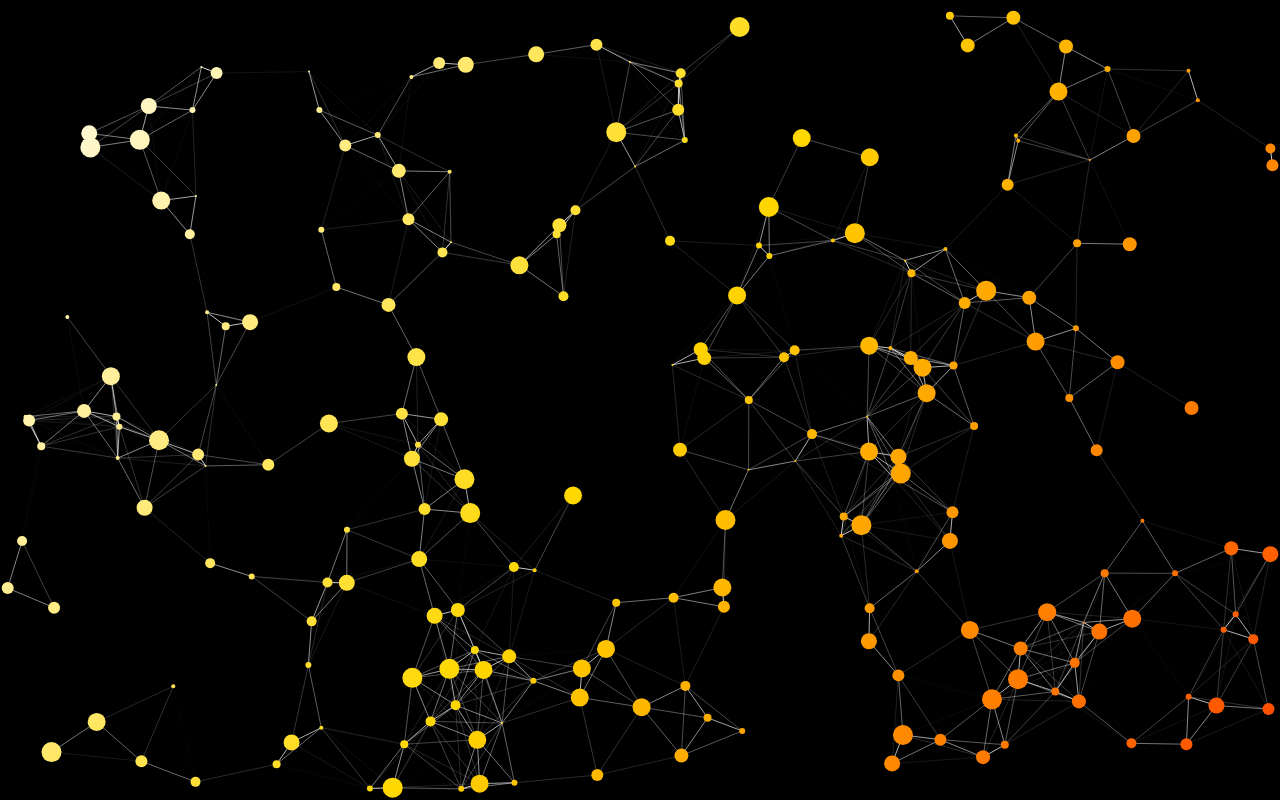
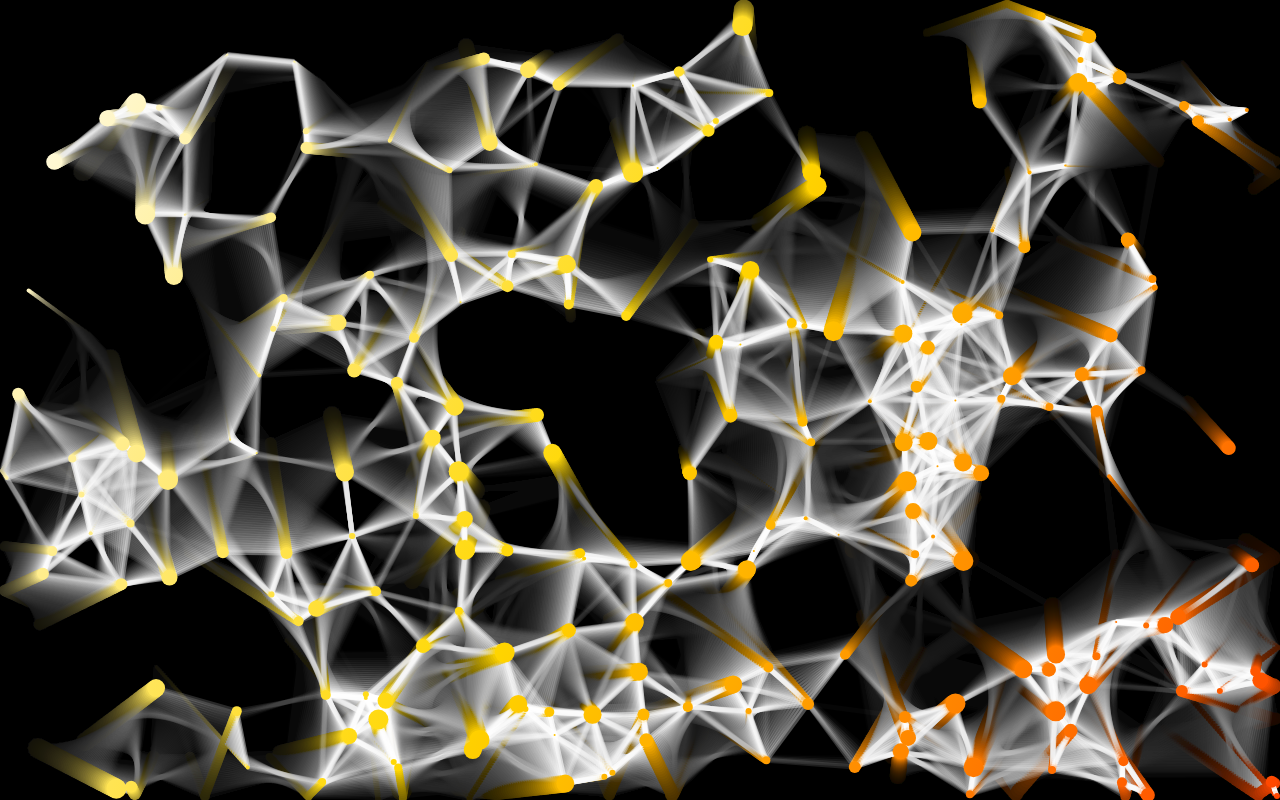
Before and after one commit to ol-nerium/particles-effect, a plain HTML site: page index.html in a window 1280 px wide. Drawn offline with Linux system fonts and the light colour scheme; animation ran at ten frames a second.

Commit message:
refactors, bugfix

```diff
--- /dev/null
+++ b/effect.js
@@ -0,0 +1,87 @@
+import Particle from "./particle.js";
+
+export default class Effect {
+  constructor(canvas, context) {
+    this.canvas = canvas;
+    this.context = context;
+    this.width = this.canvas.width;
+    this.height = this.canvas.height;
+    this.particles = [];
+    this.numberOfParticles = 220;
+    this.createParticles();
+
+    this.mouse = {
+      x: 0,
+      y: 0,
+      pressed: false,
+      radius: 150,
+    };
+    window.addEventListener("resize", (e) => {
+      this.resize(e.target.window.innerWidth, e.target.window.innerHeight);
+    });
+    window.addEventListener("mousemove", (e) => {
+      if (this.mouse.pressed) {
+        this.mouse.x = e.x;
+        this.mouse.y = e.y;
+      }
+    });
+    window.addEventListener("mousedown", (e) => {
+      this.mouse.pressed = true;
+      this.mouse.x = e.x;
+      this.mouse.y = e.y;
+    });
+    window.addEventListener("mouseup", (e) => {
+      this.mouse.pressed = false;
+    });
+  }
+
+  createParticles() {
+    for (let i = 0; i < this.numberOfParticles; i += 1) {
+      this.particles.push(new Particle(this));
+    }
+  }
+
+  handleParticles(context, gradient) {
+    context.fillStyle = gradient;
+    context.strokeStyle = "white";
+    context.lineWidth = 5;
+
+    this.connectParticles(context);
+    this.particles.forEach((particle) => {
+      particle.draw(context);
+      particle.update();
+    });
+  }
+
+  connectParticles(context) {
+    const maxDistance = 100;
+    for (let a = 0; a < this.particles.length; a += 1) {
+      for (let b = a; b < this.particles.length; b += 1) {
+        const dx = this.particles[a].x - this.particles[b].x;
+        const dy = this.particles[a].y - this.particles[b].y;
+        // const distance = Math.sqrt(dx * dx + dy * dy); // same
+        const distance = Math.hypot(dx, dy); // same
+        if (distance < maxDistance) {
+          context.save();
+          const opacity = 1 - distance / maxDistance;
+          context.globalAlpha = opacity;
+          context.beginPath();
+          context.moveTo(this.particles[a].x, this.particles[a].y);
+          context.lineTo(this.particles[b].x, this.particles[b].y);
+          context.stroke();
+          context.restore();
+        }
+      }
+    }
+  }
+  //
+  resize(width, height) {
+    // resize event resets context to its default so:
+    this.canvas.width = width;
+    this.canvas.height = height;
+    this.width = width;
+    this.height = height;
+
+    this.particles.forEach((particle) => particle.reset());
+  }
+}
--- a/index.html
+++ b/index.html
@@ -10,6 +10,8 @@
   <body>
     <canvas id="canvas1"></canvas>
 
-    <script src="./script.js"></script>
+    <script src="./script.js" type="module"></script>
+    <script src="./particle.js" type="module"></script>
+    <script src="./effect.js" type="module"></script>
   </body>
 </html>
--- /dev/null
+++ b/particle.js
@@ -0,0 +1,69 @@
+export default class Particle {
+  constructor(effect) {
+    this.effect = effect;
+    this.radius = Math.floor(Math.random() * 10 + 1);
+    this.x =
+      this.radius + Math.random() * (this.effect.width - this.radius * 2);
+    this.y =
+      this.radius + Math.random() * (this.effect.height - 2 * this.radius);
+    this.vx = Math.random() * 4 - 1.5;
+    this.vy = Math.random() * 4 - 1.5;
+
+    this.pushX = 0;
+    this.pushY = 0;
+    this.friction = 0.8;
+  }
+  draw(context) {
+    // context.fillStyle = `hsl(${this.x * 0.5}, 100%, 50%)`;
+    // hue saturation lightness
+
+    context.beginPath();
+    context.arc(this.x, this.y, this.radius, 0, Math.PI * 2);
+    context.fill();
+    // context.stroke();
+  }
+
+  update() {
+    if (this.effect.mouse.pressed) {
+      const dx = this.x - this.effect.mouse.x;
+      const dy = this.y - this.effect.mouse.y;
+      const distance = Math.hypot(dx, dy);
+      const force = this.effect.mouse.radius / distance;
+      if (distance < this.effect.mouse.radius) {
+        const angle = Math.atan2(dy, dx); // counterclockwise angle in radians between the positive oX and a line projected from 0,0 towards target (x,y)
+        // Value in the range of -PI..+PI
+
+        this.pushY += Math.sin(angle) * force;
+        this.pushX += Math.cos(angle) * force;
+        // console.log(angle, Math.sin(angle));
+      }
+    }
+
+    if (this.x < this.radius) {
+      this.x = this.radius;
+      this.vx *= -1;
+    }
+    if (this.x > this.effect.width - this.radius) {
+      this.x = this.effect.width - this.radius;
+      this.vx *= -1;
+    }
+    if (this.y < this.radius) {
+      this.y = this.radius;
+      this.vy *= -1;
+    }
+    if (this.y > this.effect.height - this.radius) {
+      this.y = this.effect.height - this.radius;
+      this.vy *= -1;
+    }
+
+    this.x += (this.pushX *= this.friction) + this.vx;
+    this.y += (this.pushY *= this.friction) + this.vy;
+  }
+
+  reset() {
+    this.x =
+      this.radius + Math.random() * (this.effect.width - this.radius * 2);
+    this.y =
+      this.radius + Math.random() * (this.effect.height - 2 * this.radius);
+  }
+}
--- a/script.js
+++ b/script.js
@@ -1,9 +1,11 @@
+import Effect from "./effect.js";
+
+window.addEventListener("load", () => {
   // setup
   const canvas = document.getElementById("canvas1");
   const ctx = canvas.getContext("2d");
   canvas.width = window.innerWidth;
   canvas.height = window.innerHeight;
-// console.log("ctx", ctx);
 
   const gradient = ctx.createLinearGradient(0, 0, canvas.width, canvas.height); // x0 y0 x1 y1
   gradient.addColorStop(0, "white");
@@ -12,184 +14,14 @@ gradient.addColorStop(1, "orangered");
   ctx.fillStyle = gradient;
   ctx.strokeStyle = "white";
 
-// ctx.strokeStyle = "white";
-// ctx.lineWidth = 5;
-// ctx.fillRect(50, 50, 20, 100); //x, y, w, h
-
-class Particle {
-  constructor(effect) {
-    this.effect = effect;
-    this.radius = Math.floor(Math.random() * 10 + 1);
-    this.x =
-      this.radius + Math.random() * (this.effect.width - this.radius * 2);
-    this.y =
-      this.radius + Math.random() * (this.effect.height - 2 * this.radius);
-    this.vx = Math.random() * 1 - 0.5;
-    this.vy = Math.random() * 1 - 0.5;
-
-    this.pushX = 0;
-    this.pushY = 0;
-    this.friction = 0.8;
-  }
-  draw(context) {
-    // context.fillStyle = `hsl(${this.x * 0.5}, 100%, 50%)`;
-    // hue saturation lightness
-
-    context.beginPath();
-    context.arc(this.x, this.y, this.radius, 0, Math.PI * 2);
-    context.fill();
-    // context.stroke();
-  }
-
-  update() {
-    if (this.effect.mouse.pressed) {
-      const dx = this.x - this.effect.mouse.x;
-      const dy = this.y - this.effect.mouse.y;
-      const distance = Math.hypot(dx, dy);
-      const force = this.effect.mouse.radius / distance;
-      if (distance < this.effect.mouse.radius) {
-        const angle = Math.atan2(dy, dx); // counterclockwise angle in radians between the positive oX and a line projected from 0,0 towards target (x,y)
-        // Value in the range of -PI..+PI
-
-        this.pushY += Math.sin(angle) * force;
-        this.pushX += Math.cos(angle) * force;
-        // console.log(angle, Math.sin(angle));
-      }
-    }
-
-    if (this.x < this.radius) {
-      this.x = this.radius;
-      this.vx *= -1;
-    }
-    if (this.x > this.effect.width - this.radius) {
-      this.x = this.effect.width - this.radius;
-      this.vx *= -1;
-    }
-    if (this.y < this.radius) {
-      this.y = this.radius;
-      this.vy *= -1;
-    }
-    if (this.y > this.effect.height - this.radius) {
-      this.y = this.effect.height - this.radius;
-      this.vy *= -1;
-    }
-    // this.x += this.vx;
-    // if (this.x > this.effect.width - this.radius || this.x < this.radius)
-    //   this.vx *= -1;
-
-    // this.y += this.vy;
-    // if (this.y > this.effect.height - this.radius || this.y < this.radius)
-    //   this.vy *= -1;
-
-    this.x += (this.pushX *= this.friction) + this.vx;
-    this.y += (this.pushY *= this.friction) + this.vy;
-  }
-
-  reset() {
-    this.x =
-      this.radius + Math.random() * (this.effect.width - this.radius * 2);
-    this.y =
-      this.radius + Math.random() * (this.effect.height - 2 * this.radius);
-  }
-}
-
-class Effect {
-  constructor(canvas, context) {
-    this.canvas = canvas;
-    this.context = context;
-    this.width = this.canvas.width;
-    this.height = this.canvas.height;
-    this.particles = [];
-    this.numberOfParticles = 220;
-    this.createParticles();
-
-    this.mouse = {
-      x: 0,
-      y: 0,
-      pressed: false,
-      radius: 150,
-    };
-    window.addEventListener("resize", (e) => {
-      // console.log(e);
-      this.resize(e.target.window.innerWidth, e.target.window.innerHeight);
-    });
-    window.addEventListener("mousemove", (e) => {
-      // console.log(e.x, e.y);
-      if (this.mouse.pressed) {
-        this.mouse.x = e.x;
-        this.mouse.y = e.y;
-        // console.log(this.mouse);
-      }
-    });
-    window.addEventListener("mousedown", (e) => {
-      this.mouse.pressed = true;
-      this.mouse.x = e.x;
-      this.mouse.y = e.y;
-    });
-    window.addEventListener("mouseup", (e) => {
-      this.mouse.pressed = false;
-    });
-  }
-
-  createParticles() {
-    for (let i = 0; i < this.numberOfParticles; i += 1) {
-      this.particles.push(new Particle(this));
-    }
-  }
-
-  handleParticles(context) {
-    this.connectParticles(context);
-    this.particles.forEach((particle) => {
-      particle.draw(context);
-      particle.update();
-    });
-  }
-
-  connectParticles(context) {
-    const maxDistance = 100;
-    for (let a = 0; a < this.particles.length; a += 1) {
-      for (let b = a; b < this.particles.length; b += 1) {
-        const dx = this.particles[a].x - this.particles[b].x;
-        const dy = this.particles[a].y - this.particles[b].y;
-        // const distance = Math.sqrt(dx * dx + dy * dy);
-        const distance = Math.hypot(dx, dy); // same
-        if (distance < maxDistance) {
-          context.save();
-          const opacity = 1 - distance / maxDistance;
-          context.globalAlpha = opacity;
-          context.beginPath();
-          context.moveTo(this.particles[a].x, this.particles[a].y);
-          context.lineTo(this.particles[b].x, this.particles[b].y);
-          context.stroke();
-          context.restore();
-        }
-      }
-    }
-  }
-  //
-  resize(width, height) {
-    this.canvas.width = width;
-    this.canvas.height = height;
-    this.width = width;
-    this.height = height;
-    // resize event resets context to its default so:
-    const gradient = ctx.createLinearGradient(0, 0, width, height); // x0 y0 x1 y1
-    gradient.addColorStop(0, "white");
-    gradient.addColorStop(0.5, "gold");
-    gradient.addColorStop(1, "orangered");
-    this.context.fillStyle = gradient;
-    this.context.strokeStyle = "white";
-
-    this.particles.forEach((particle) => particle.reset());
-  }
-}
-
   const effect = new Effect(canvas, ctx);
-effect.handleParticles(ctx);
 
   function animate() {
-  ctx.clearRect(0, 0, canvas.width, canvas.height);
-  effect.handleParticles(ctx);
+    // ctx.clearRect(0, 0, canvas.width, canvas.height);
+    ctx.fillStyle = "rgba(0,0,0,0.05)";
+    ctx.fillRect(0, 0, canvas.width, canvas.height);
+    effect.handleParticles(ctx, gradient);
     requestAnimationFrame(animate);
   }
   animate();
+});
```
Lines whose indentation alone changed are shown as unchanged.
